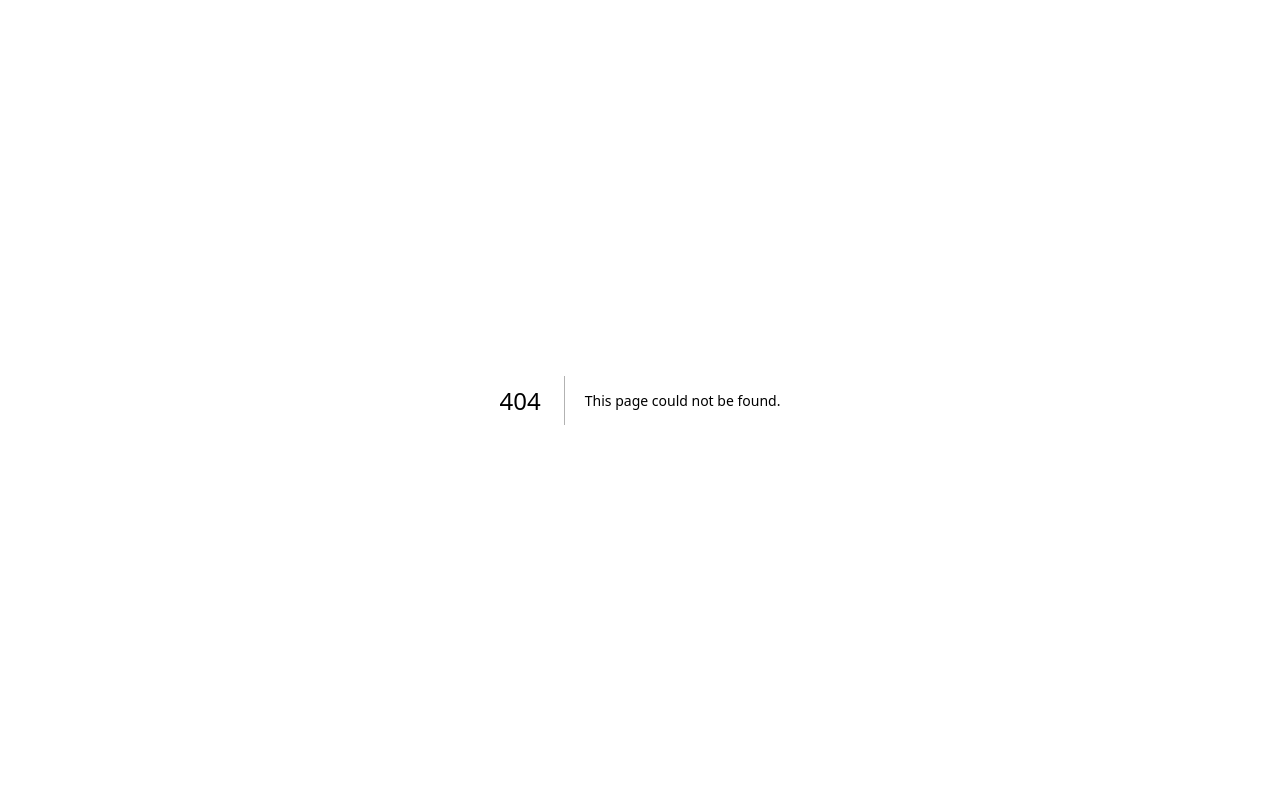
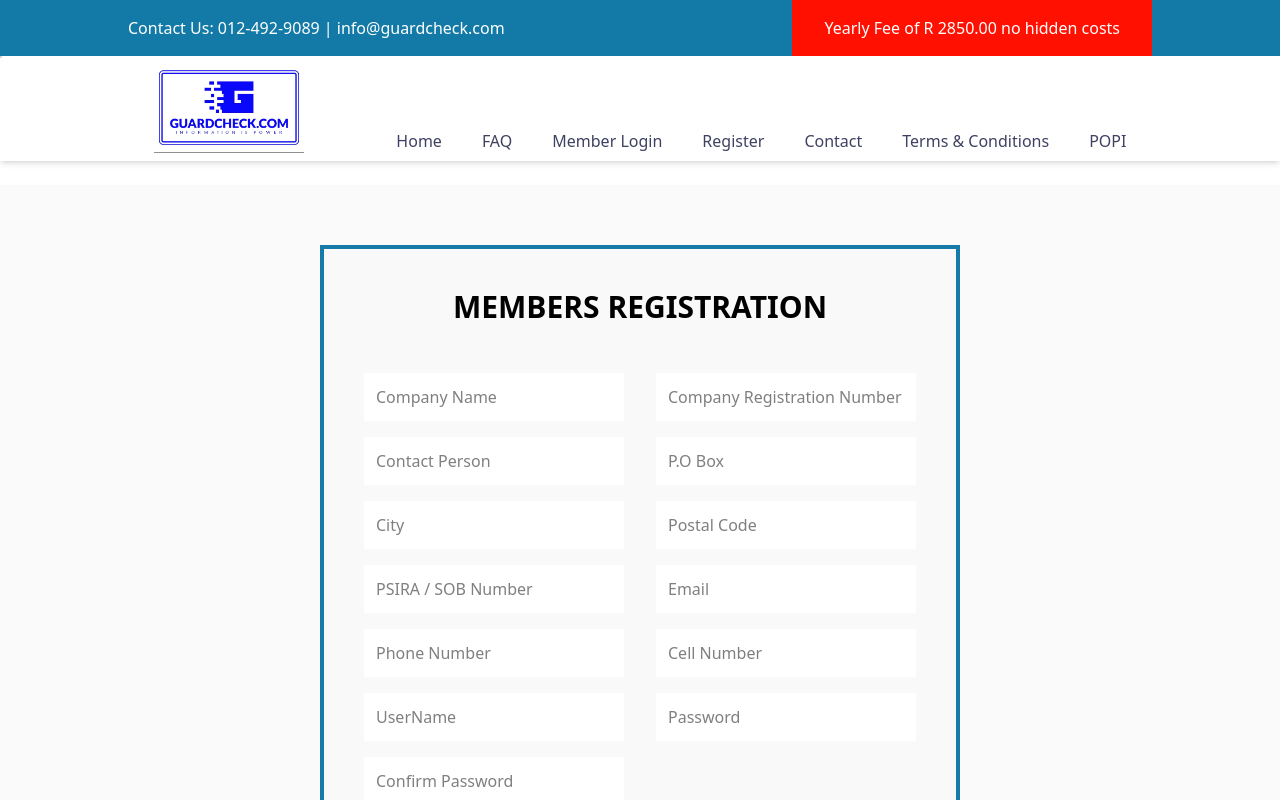
Before and after one commit to Bluntsheep/guardcheck, a Next.js app: page /registrationdetails in a window 1280 px wide. Before the commit this address had no page. Shown: the top 800 px of the page. Built offline with nearby package versions, Linux system fonts and the light colour scheme.

Commit message:
Updated UI

```diff
--- a/app/components/cvUpdateMobile.js
+++ b/app/components/cvUpdateMobile.js
@@ -4,8 +4,8 @@ import { FaRegCopy } from "react-icons/fa";
 const CvUpdatemobile = () => {
   return (
     <div className=" flex md:hidden bg-[#FAFAFA] w-100%">
-      <div className=" w-90% p-3 w-full">
-        <div className="flex bg-[#167BA9] justify-around p-5">
+      <div className="w-full">
+        <div className="flex bg-[#167BA9] justify-around p-5 mb-5">
           <div className=" bg-white p-8 rounded-full">
             <FaRegCopy color="grey" size={50} />
           </div>
@@ -15,8 +15,8 @@ const CvUpdatemobile = () => {
             <p>GUARD CV</p>
           </div>
         </div>
-        <div className=" w-full items-center justify-center align-middle">
-          <div className=" w-full mx-8">
+        <div className=" items-center">
+          <div className=" w-full text-center">
             <input
               className=" w-[80%] mt-3 bg-slate-200 p-3 text-lg"
               placeholder="Name"
@@ -26,7 +26,7 @@ const CvUpdatemobile = () => {
               placeholder="Surname"
             />
           </div>
-          <div className="w-full mx-8">
+          <div className="w-full text-center">
             <input
               className=" w-[80%] mt-3 bg-slate-200 p-3 text-lg"
               placeholder="Id Number"
@@ -36,7 +36,7 @@ const CvUpdatemobile = () => {
               placeholder="PSIR / SOB Number"
             />
           </div>
-          <div className="w-full mx-8">
+          <div className="w-full text-center">
             <input
               className=" w-[80%] mt-3 bg-slate-200 p-3 text-lg"
               placeholder="Phone"
@@ -58,7 +58,7 @@ const CvUpdatemobile = () => {
               <option value="Western Cape">Western Cape</option>
             </select>
           </div>
-          <div className="w-full mx-8">
+          <div className="w-full text-center">
             <input
               className=" w-[80%] mt-3 bg-slate-200 p-3 text-lg"
               placeholder="Town"
@@ -73,7 +73,7 @@ const CvUpdatemobile = () => {
               <option value="D">D</option>
             </select>
           </div>
-          <div className="flex w-full mt-5 gap-8 justify-center text-xs">
+          <div className="flex w-full mt-5 gap-8 justify-center text-xs ">
             <div>
               <label>
                 <input type="radio" />
@@ -97,16 +97,16 @@ const CvUpdatemobile = () => {
           <div className=" text-xs mt-5 pl-3">
             <p>Guard Type:</p>
           </div>
-          <div className="text-xs px-5 mt-5 flex gap-2 justify-around">
+          <div className="text-xs px-5 mt-5 flex gap-2 justify-around text-center">
             <label className="ml-2">
               <input type="checkbox" name="Security guard" />
-              <span className="ml-2">Security guard</span>
+              <span className="">Security guard</span>
             </label>
-            <label className="ml-2">
+            <label className="">
               <input type="checkbox" name="Security guard" />
-              <span className="ml-2">Armed response</span>
+              <span className="">Armed response</span>
             </label>
-            <label className="ml-2">
+            <label className="">
               <input type="checkbox" name="Security guard" />
               <span className="ml-2">Control room</span>
             </label>
--- a/app/components/menubar/menubar.js
+++ b/app/components/menubar/menubar.js
@@ -48,50 +48,50 @@ const Menubar = () => {
         </div>
         <div className={`${!menuActive ? "hidden" : ""}`}>
           <Link href={"/"}>
-            <div className=" bg-white">
-              <p className=" text-2xl p-2 pl-2 font-medium text-slate-900 border-b-1">
+            <div className=" bg-white border-b-[1px] border-slate-300">
+              <p className=" text-xl p-2 pl-4 font-medium text-slate-600 ">
                 Home
               </p>
             </div>
           </Link>
           <Link href={"/faq"}>
-            <div className=" bg-white">
-              <p className=" text-2xl p-2 pl-2 font-medium text-slate-900 border-b-1">
+            <div className=" bg-white border-b-[1px] border-slate-300">
+              <p className=" text-xl p-2 pl-4 font-medium text-slate-600 ">
                 FAQ
               </p>
             </div>
           </Link>
           <Link href={"/membersLogin"}>
-            <div className=" bg-white">
-              <p className=" text-2xl p-2 pl-2 font-medium text-slate-900 border-b-1">
+            <div className=" bg-white border-b-[1px] border-slate-300">
+              <p className=" text-xl p-2 pl-4 font-medium text-slate-600 ">
                 Member Login
               </p>
             </div>
           </Link>
           <Link href={"/register"}>
-            <div className=" bg-white">
-              <p className=" text-2xl p-2 pl-2 font-medium text-slate-900 border-b-1">
+            <div className=" bg-white border-b-[1px] border-slate-300">
+              <p className=" text-xl p-2 pl-4 font-medium text-slate-600 ">
                 Register
               </p>
             </div>
           </Link>
           <Link href={"/contact"}>
-            <div className=" bg-white">
-              <p className=" text-2xl p-2 pl-2 font-medium text-slate-900 border-b-1">
+            <div className=" bg-white border-b-[1px] border-slate-300">
+              <p className=" text-xl p-2 pl-4 font-medium text-slate-600 ">
                 Contact
               </p>
             </div>
           </Link>
           <Link href={"/terms"}>
-            <div className=" bg-white">
-              <p className=" text-2xl p-2 pl-2 font-medium text-slate-900 border-b-1">
+            <div className=" bg-white border-b-[1px] border-slate-300">
+              <p className=" text-xl p-2 pl-4 font-medium text-slate-600 ">
                 Terms & Conditions
               </p>
             </div>
           </Link>
           <Link href={"/popi"}>
-            <div className=" bg-white">
-              <p className=" text-2xl p-2 pl-2 font-medium text-slate-900 border-b-1">
+            <div className=" bg-white border-b-[1px] border-slate-300">
+              <p className=" text-xl p-2 pl-4 font-medium text-slate-600 ">
                 POPI
               </p>
             </div>
--- a/app/page.js
+++ b/app/page.js
@@ -1,6 +1,4 @@
-import Image from "next/image";
 import Menubar from "./components/menubar/menubar";
-import { FaRegCopy } from "react-icons/fa";
 import Footer from "./components/footer/footer";
 import CvUpdateFull from "./components/cvUpdateFull";
 import CvUpdatemobile from "./components/cvUpdateMobile";
--- a/app/popi/page.js
+++ b/app/popi/page.js
@@ -7,7 +7,7 @@ const PopiManual = () => {
   return (
     <div>
       <Menubar />
-      <div className="w-full flex justify-around p-10">
+      <div className="w-full flex justify-around p-10 pt-10">
         <div className="flex gap-6 bg-white p-8 self-center shadow-md mt-8 hover:shadow-xs md:w-[40%] justify-center">
           <div>
             <FaRegArrowAltCircleDown color="#167BA9" size={50} />
--- a/app/register/page.js
+++ b/app/register/page.js
@@ -2,17 +2,19 @@
 import React, { useState } from "react";
 import Menubar from "../components/menubar/menubar";
 import Footer from "../components/footer/footer";
+import { useRouter } from "next/navigation";
 
 const Registration = () => {
   const [error, setError] = useState();
   const [isChecked, setIsChecked] = useState(false);
+  const router = useRouter();
 
   const handleSubmit = () => {
     if (isChecked === false) {
       setError(true);
       setTimeout(() => setError(false), 2000);
     } else {
-      console.log("Register page");
+      router.push("/registrationdetails");
     }
   };
 
--- /dev/null
+++ b/app/registrationdetails/page.js
@@ -0,0 +1,114 @@
+import Footer from "@/app/components/footer/footer";
+import Menubar from "@/app/components/menubar/menubar";
+import React from "react";
+
+const RegistrationDetails = () => {
+  return (
+    <div>
+      <Menubar />
+      <div className="flex flex-col items-center justify-center py-10 mt-6 bg-[#FAFAFA]">
+        <div className="flex flex-col items-center bg-[#F9F9F9] border-4 border-[#167BA9] p-3 md:p-10 my-5 w-[90%] md:w-[50%]">
+          <p className=" font-bold text-3xl mb-10 text-center">
+            MEMBERS REGISTRATION
+          </p>
+          <div className=" md:flex w-full gap-8 ">
+            <div className=" w-full">
+              <div className=" w-full">
+                <input
+                  className=" bg-white p-3 my-2 w-[100%]"
+                  placeholder="Company Name"
+                />
+              </div>
+              <div className=" w-full">
+                <input
+                  className=" bg-white p-3 my-2 w-[100%]"
+                  placeholder="Contact Person"
+                />
+              </div>
+              <div className=" w-full">
+                <input
+                  className=" bg-white p-3 my-2 w-[100%]"
+                  placeholder="City"
+                />
+              </div>
+              <div className=" w-full">
+                <input
+                  className=" bg-white p-3 my-2 w-[100%]"
+                  placeholder="PSIRA / SOB Number"
+                />
+              </div>
+              <div className=" w-full">
+                <input
+                  className=" bg-white p-3 my-2 w-[100%]"
+                  placeholder="Phone Number"
+                />
+              </div>
+              <div className=" w-full">
+                <input
+                  className=" bg-white p-3 my-2 w-[100%]"
+                  placeholder="UserName"
+                />
+              </div>
+              <div className=" w-full">
+                <input
+                  className=" bg-white p-3 my-2 w-[100%]"
+                  placeholder="Confirm Password"
+                />
+              </div>
+            </div>
+            <div className=" w-full">
+              <div className=" w-full">
+                <input
+                  className=" bg-white p-3 my-2 w-[100%]"
+                  placeholder="Company Registration Number"
+                />
+              </div>
+              <div className=" w-full">
+                <input
+                  className=" bg-white p-3 my-2 w-[100%]"
+                  placeholder="P.O Box"
+                />
+              </div>
+              <div className=" w-full">
+                <input
+                  className=" bg-white p-3 my-2 w-[100%]"
+                  placeholder="Postal Code"
+                />
+              </div>
+              <div className=" w-full">
+                <input
+                  className=" bg-white p-3 my-2 w-[100%]"
+                  placeholder="Email"
+                />
+              </div>
+              <div className=" w-full">
+                <input
+                  className=" bg-white p-3 my-2 w-[100%]"
+                  placeholder="Cell Number"
+                />
+              </div>
+              <div className=" w-full">
+                <input
+                  className=" bg-white p-3 my-2 w-[100%]"
+                  placeholder="Password"
+                />
+              </div>
+            </div>
+          </div>
+
+          <div className=" flex flex-col md:flex-row justify-center w-[40%] md:w-full mt-6">
+            <div className=" flex flex-col ">
+              <button className="bg-[#167BA9] rounded-xl text-white font-normal p-3 px-3 my-2 ">
+                Register
+              </button>
+            </div>
+          </div>
+        </div>
+      </div>
+
+      <Footer />
+    </div>
+  );
+};
+
+export default RegistrationDetails;
```
